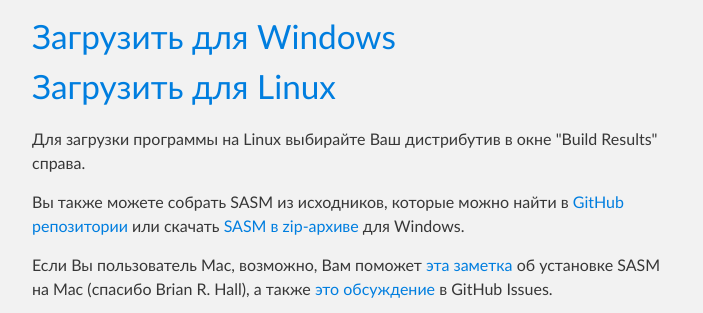
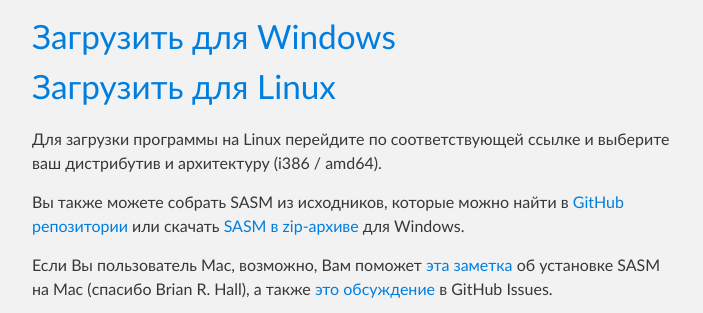
Before and after one commit to Dman95/SASM, a plain HTML site: page index.html in a window 1280 px wide. Shown: the part 1032-1345 px from the top of the page, without its empty margins (288-991 px from the left). Drawn offline with Linux system fonts and the light colour scheme; a script that the page names is missing.

Commit message:
Fix Linux download description

```diff
--- a/index.html
+++ b/index.html
@@ -61,7 +61,7 @@
 <p><img src="images/Screenshot1.png" alt="SASM"></p>
 
 <p><span style="font-size:25pt;"><a href="https://github.com/Dman95/SASM/releases/download/v3.12.1/SASMSetup3121.exe">Загрузить для Windows</a></span></br><span style="font-size:25pt;"><a href="https://download.opensuse.org/repositories/home:/Dman95/">Загрузить для Linux</a></span></p>
-<p>Для загрузки программы на Linux выбирайте Ваш дистрибутив в окне "Build Results" справа.</p>
+<p>Для загрузки программы на Linux перейдите по соответствующей ссылке и выберите ваш дистрибутив и архитектуру (i386 / amd64).</p>
 <p>Вы также можете собрать SASM из исходников, которые можно найти в <a href="https://github.com/Dman95/SASM">GitHub репозитории</a> или скачать <a href="https://github.com/Dman95/SASM/releases/download/v3.12.1/SASM3121.zip">SASM в zip-архиве</a> для Windows.</p>
 <p>Если Вы пользователь Mac, возможно, Вам поможет <a href="https://sites.google.com/a/brianrhall.net/www/rss/installingsasmonamac">эта заметка</a> об установке SASM на Mac (спасибо Brian R. Hall), а также <a href="https://github.com/Dman95/SASM/issues/57">это обсуждение</a> в GitHub Issues.</p>
 
```
Also changed, not shown: english.html (+1 -1 lines).
